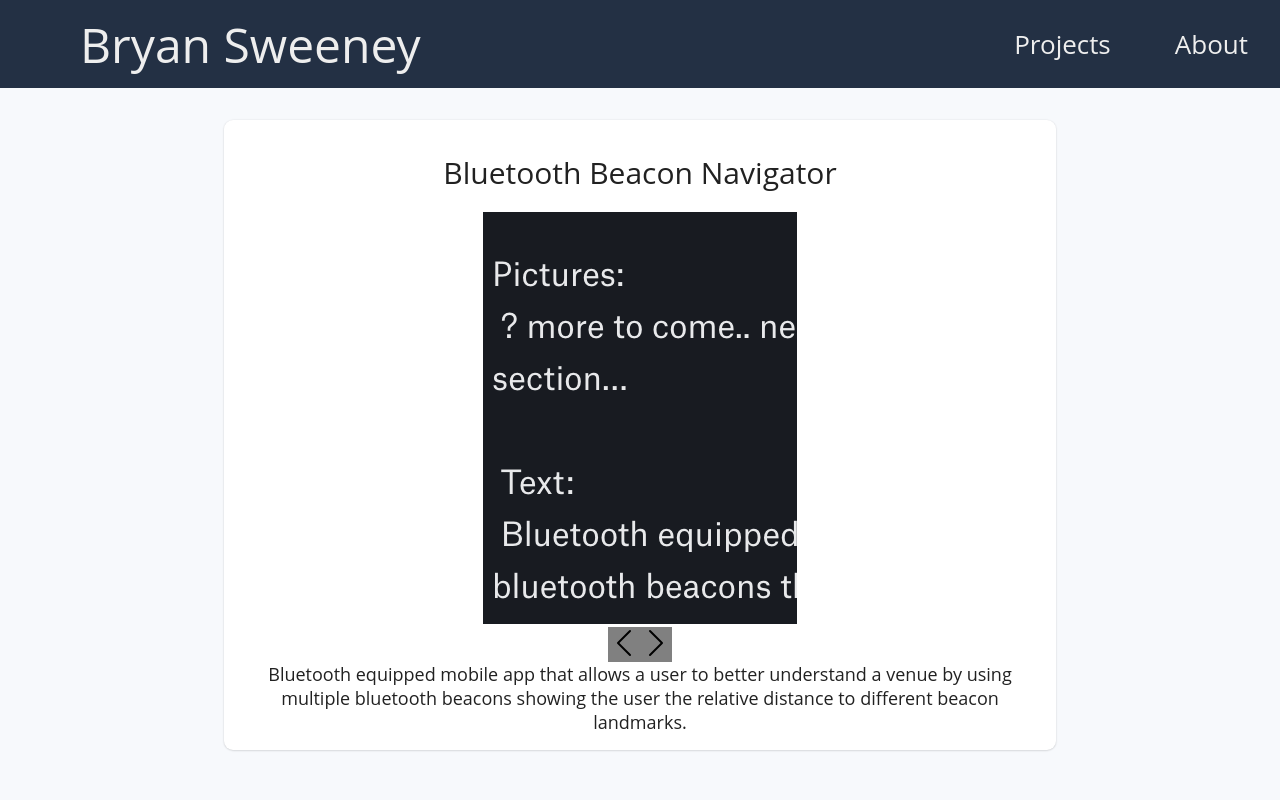
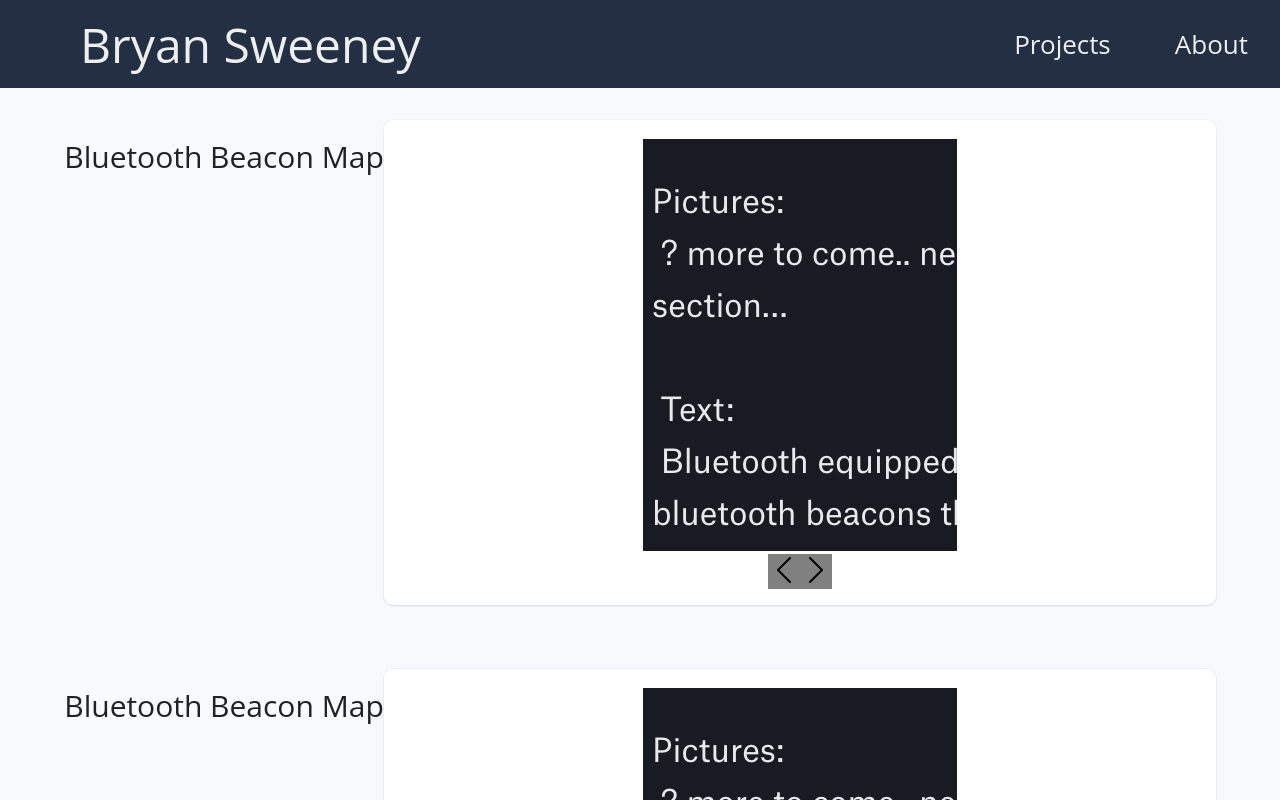
Before and after one commit to btsween/personal-site, a React (Create React App) app: page / in a window 1280 px wide. Shown: the top 800 px of the page. Built offline with nearby package versions, Linux system fonts and the light colour scheme.

Commit message:
carousel: source slideshow data from json file dynamically

```diff
--- a/src/components/Home.js
+++ b/src/components/Home.js
@@ -2,7 +2,7 @@ import React from "react";
 import TopNavigation from "./navigation/TopNavigation";
 import styled from "styled-components";
 import Footer from "./navigation/Footer";
-
+import PageContent from "../content/projects";
 import ContentCard from "./contentCard/ContentCard";
 
 const PageBody = styled.div`
@@ -14,8 +14,9 @@ function Home() {
     <div>
       <TopNavigation />
       <PageBody>
-        <ContentCard />
-        <ContentCard />
+        {PageContent.projects.map((project, index) => {
+          return <ContentCard projectData={project} />;
+        })}
       </PageBody>
       <Footer />
     </div>
--- a/src/components/contentCard/ContentCard.js
+++ b/src/components/contentCard/ContentCard.js
@@ -39,23 +39,13 @@ const BodyText = styled.div`
  * Current idea will be that ContentCard(s) will be used on both Experience and Portfolio pages and source content from the yml files.
  * In order to determine what content to source, will need to take params indicating the page.
  */
-function ContentCard() {
-  // const [fruits, setFruits] = React.useState([
-  //   { id: "1", src: , isActive: false },
-  //   { id: "2", name: "Peach", Active:: true },
-  //   { id: "3", name: "Strawberry", isActive: false },
-  // ]);
-
+function ContentCard(props) {
   return (
     <CardWrapper>
+      <CardHeader>{props.projectData.name}</CardHeader>
       <CardBody>
-        <CardHeader>Bluetooth Beacon Navigator</CardHeader>
-        <SlideShow></SlideShow>
-        <BodyText>
-          Bluetooth equipped mobile app that allows a user to better understand
-          a venue by using multiple bluetooth beacons showing the user the
-          relative distance to different beacon landmarks.
-        </BodyText>
+        <SlideShow assets={props.projectData.assets} />
+        <BodyText>{props.name}</BodyText>
       </CardBody>
     </CardWrapper>
   );
--- a/src/components/contentCard/SlideShow.js
+++ b/src/components/contentCard/SlideShow.js
@@ -1,8 +1,11 @@
 import React, { useEffect } from "react";
 import styled from "styled-components";
 import Picture from "../../assets/photos/picture.png";
+import Video from "../../assets/photos/recording_demo.mov";
 import RightIcon from "../../assets/icons/chevron-right.svg";
 import LeftIcon from "../../assets/icons/chevron-left.svg";
+
+const assetPathRoot = "../../assets/";
 
 const ImageWrapper = styled.div`
   display: flex;
@@ -10,7 +13,7 @@ const ImageWrapper = styled.div`
   margin: 3px;
 `;
 
-const ImageCust = styled.img`
+const StyledImage = styled.img`
   background-size: cover;
   background-repeat: no-repeat;
   justify-content: center;
@@ -44,7 +47,15 @@ const NavigationContainer = styled.div`
   justify-content: center;
 `;
 
-function SlideShow() {
+const StyledVideo = styled.video`
+  display: none;
+
+  &.active {
+    display: flex;
+  }
+`;
+
+function SlideShow(props) {
   const images = [Picture, Picture, Picture];
   const initialState = [];
   images.map((image, index) =>
@@ -72,6 +83,11 @@ function SlideShow() {
   };
   const nextRight = () => {
     if (currentActive !== imageInfo.length - 1) {
+      setImageInfo((imageInfo) => {
+        const infoCopy = [...imageInfo];
+        infoCopy[currentActive].isActive = false;
+        return infoCopy;
+      });
       setCurrentActive((currentActive) => currentActive + 1);
     } else {
       // TODO: show effect for no further images or only show when useful
@@ -89,7 +105,23 @@ function SlideShow() {
   return (
     <Carousel>
       <ImageWrapper>
-        {images.map((image, index) => {
+        {props.assets.map((asset, index) => {
+          return asset.type === "photo" ? (
+            <StyledImage
+              key={index}
+              src={Picture}
+              className={imageInfo[index].isActive ? "active" : ""}
+            />
+          ) : (
+            <StyledVideo
+              key={index}
+              src={Video}
+              format="video/mov"
+              className={imageInfo[index].isActive ? "active" : ""}
+            />
+          );
+        })}
+        {/* {images.map((image, index) => {
           return (
             <ImageCust
               key={index}
@@ -97,13 +129,13 @@ function SlideShow() {
               className={imageInfo[index].isActive ? "active" : ""}
             />
           );
-        })}
+        })} */}
       </ImageWrapper>
       <NavigationContainer>
-        <Button onClick={() => nextLeft}>
+        <Button onClick={nextLeft}>
           <LeftButton src={LeftIcon}></LeftButton>
         </Button>
-        <Button onClick={() => nextRight}>
+        <Button onClick={nextRight}>
           <LeftButton src={RightIcon}></LeftButton>
         </Button>
       </NavigationContainer>
--- /dev/null
+++ b/src/content/projects.js
@@ -0,0 +1,30 @@
+module.exports = {
+  projects: [
+    {
+      name: "Bluetooth Beacon Map",
+      description:
+        "Bluetooth equipped mobile app that allows a user to better understand a venue by using multiple bluetooth beacons showing the user the relative distance to different beacon landmarks",
+      assets: [
+        {
+          type: "photo",
+          path: "photos/picture.png",
+        },
+        {
+          type: "video",
+          path: "photos/video.mov",
+        },
+      ],
+    },
+    {
+      name: "Bluetooth Beacon Map",
+      description:
+        "Bluetooth equipped mobile app that allows a user to better understand a venue by using multiple bluetooth beacons showing the user the relative distance to different beacon landmarks",
+      assets: [
+        {
+          type: "photo",
+          path: "photos/picture.png",
+        },
+      ],
+    },
+  ],
+};
--- /dev/null
+++ b/src/pageContent/workExperience/projects.yml
@@ -0,0 +1,11 @@
+projects:
+  - bluetooth:
+      name: "Bluetooth Beacon Map"
+      description: "Bluetooth equipped mobile app that allows a user to better understand a venue by using multiple bluetooth beacons showing the user the relative distance to different beacon landmarks"
+      assets:
+        - a1:
+            type: "photo"
+            path: "/assets/photos/picture"
+        - a2:
+            type: "video"
+            path: "/assets/photos/recording_demo.mov"
```
Also changed, not shown: 1 other file (tests, documents, lock files or other folders).
